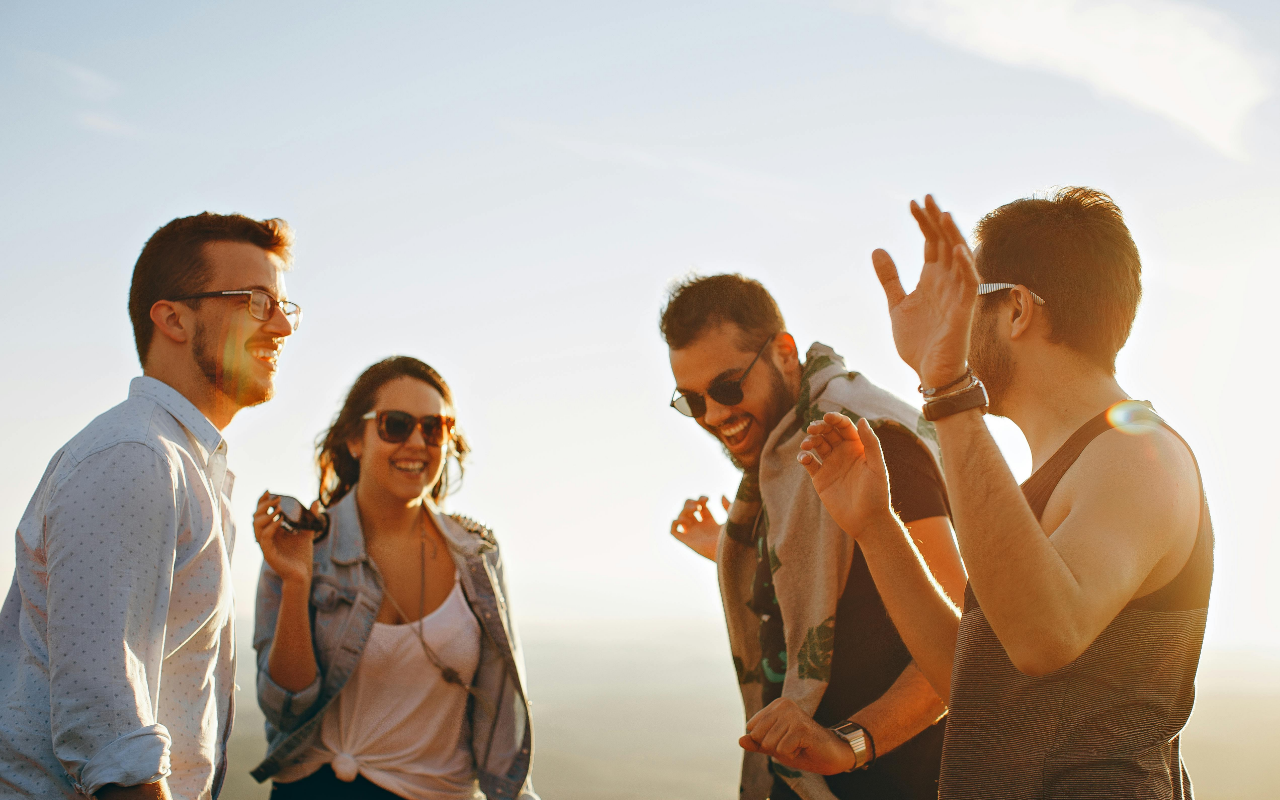
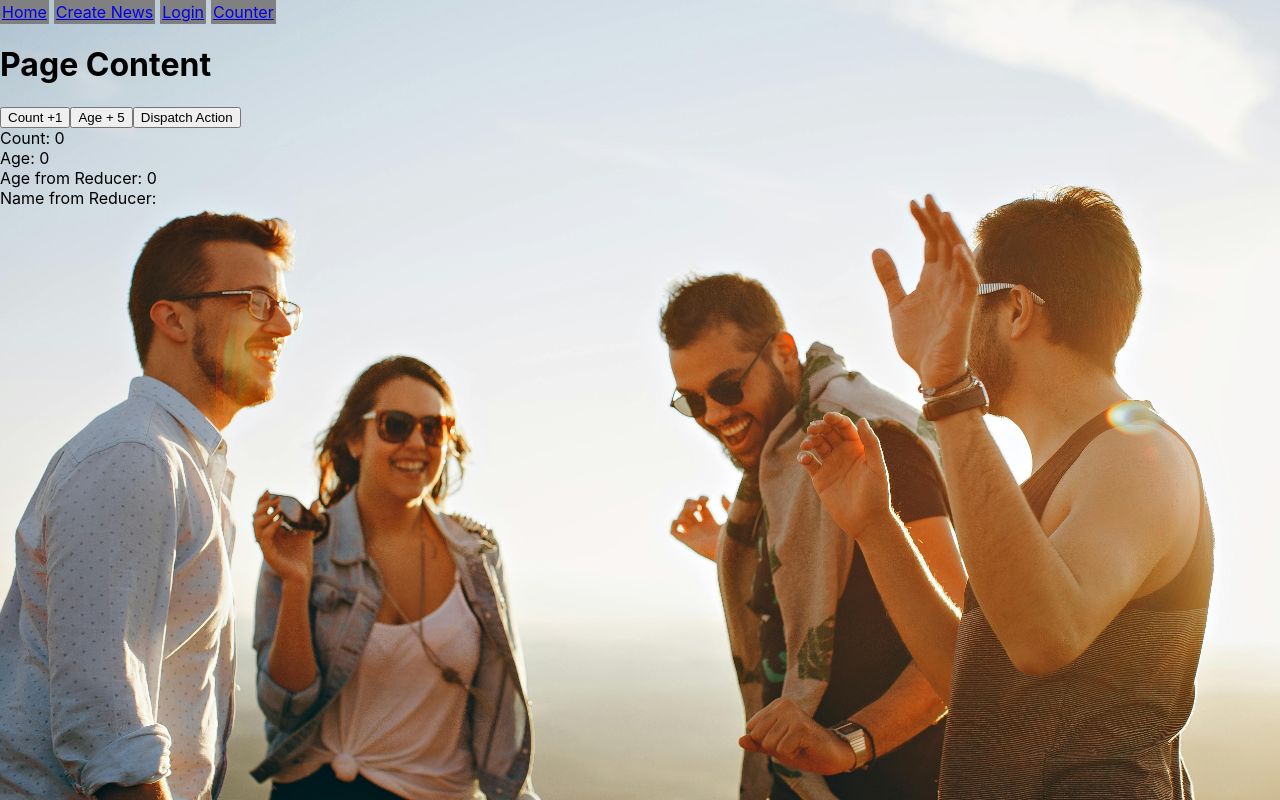
Before and after one commit to nadunlupr/friday-17, a React (Create React App) app: page /counter in a window 1280 px wide. Before the commit this address had no page. Built offline with nearby package versions, Linux system fonts and the light colour scheme.

Commit message:
useEffect and useReducer

```diff
--- a/src/AppRouter.js
+++ b/src/AppRouter.js
@@ -5,6 +5,7 @@ import LessonDetails from './components/LessonDetails';
 import CreateNews from './components/create-news/CreateNews';
 import SuccessPage from './components/shared/SuccessPage';
 import Home from './components/home/Home';
+import Counter from './components/counter/Counter';
 
 class AppRouter extends Component {
     render() {
@@ -16,6 +17,7 @@ class AppRouter extends Component {
                         <Route path="lesson" element={<LessonDetails />} />
                         <Route path='news-create' element={<CreateNews />} />
                         <Route path='success/:recordId' element={<SuccessPage />} />
+                        <Route path='counter' element={<Counter />} />
                     </Route>
                 </Routes>
             </BrowserRouter>
--- /dev/null
+++ b/src/components/counter/Counter.js
@@ -0,0 +1,46 @@
+import { useState, useEffect, useReducer } from 'react';
+import reducer from '../../reducer/reducer';
+import { store as initialState } from '../../reducer/store';
+
+
+function Counter(props) {
+    const [count, setCount] = useState(0);
+    const [age, setAge] = useState(0);
+
+    useEffect(() => {
+        console.log('inside useEffect');
+    }, []);
+
+    const [state, dispatch] = useReducer(reducer, initialState);
+
+    // useEffect(()=, []> {
+    //     console.log('inside useEffect dependant on count');
+    // }, [count]);
+
+    return (
+        <div>
+            <button onClick={() => setCount(count => count + 1)}>Count +1</button>
+            <button onClick={() => setAge(age => age + 5)}> Age + 5</button>
+            <button onClick={() => dispatch({
+                type: 'increment_age',
+                payload: {
+                    age: 10
+                }
+            })} >Dispatch Action</button>
+            <div>
+                Count: {count}
+            </div>
+            <div>
+                Age: {age}
+            </div>
+            <div>
+                Age from Reducer: {state.age}
+            </div>
+            <div>
+                Name from Reducer: {state.name}
+            </div>
+        </div>
+    );
+}
+
+export default Counter;
--- a/src/components/tab-navigator/TabContainer.js
+++ b/src/components/tab-navigator/TabContainer.js
@@ -32,6 +32,10 @@ function getTabs() {
             title: 'Login',
             url: '/login'
         },
+        {
+            title: 'Counter',
+            url: '/counter'
+        },
     ]
 }
 
--- /dev/null
+++ b/src/reducer/reducer.js
@@ -0,0 +1,23 @@
+export default function reducer(state, action) {
+    switch (action.type) {
+        case 'increment_age':
+            return {
+                ...state,
+                age: state.age + action.payload.age
+            }
+        case 'set_name':
+            return {
+                ...state,
+                name: 'my name'
+            }
+    }
+}
+
+
+////////////////
+// action = {
+//     type: '',
+//     payload: {
+//         age: 5
+//     }
+// }
--- /dev/null
+++ b/src/reducer/store.js
@@ -0,0 +1,4 @@
+export const store = {
+    age: 0,
+    name: undefined
+}
```
